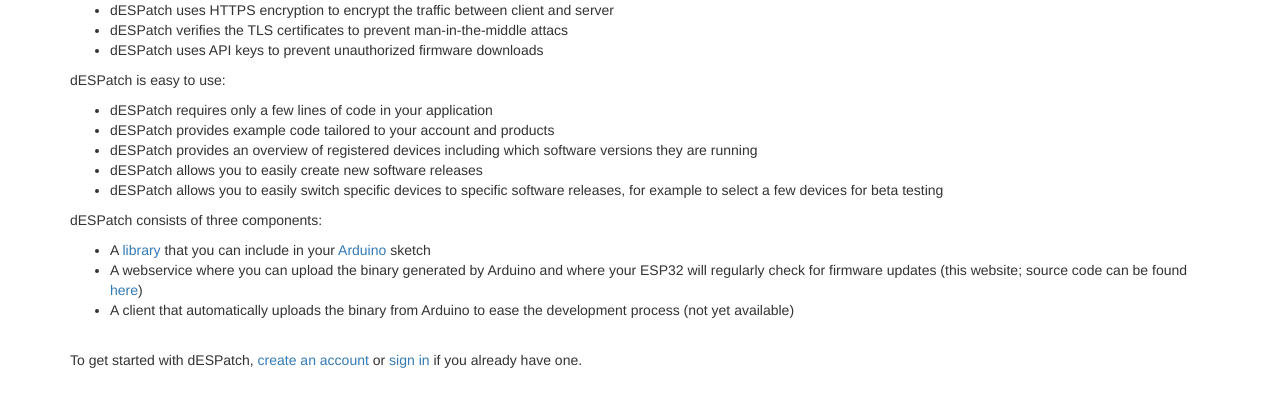
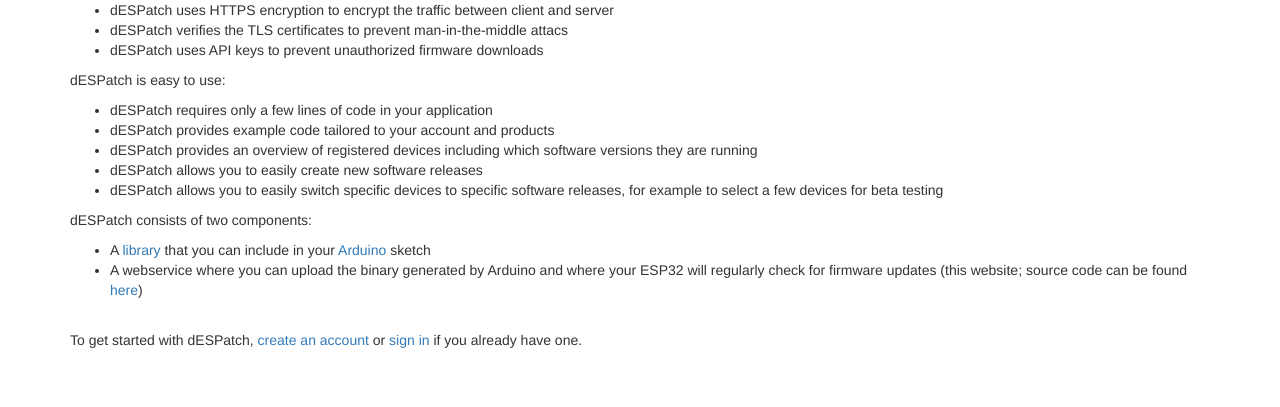
Before and after one commit to admarschoonen/dESPatch-web, a Flask app: page / in a window 1280 px wide. Shown: the part 202-609 px from the top of the page. Run offline with Flask 2, Linux system fonts and the light colour scheme; parts of the project's set-up code (start-up, migrations or seed data) failed here and were passed over; some libraries are stand-ins or nearby versions.

Commit message:
Updated description

```diff
--- a/app/templates/description.html
+++ b/app/templates/description.html
@@ -18,11 +18,10 @@
     <li>dESPatch allows you to easily create new software releases</li>
     <li>dESPatch allows you to easily switch specific devices to specific software releases, for example to select a few devices for beta testing</li>
   </ul></p>
-  <p>dESPatch consists of three components:
+  <p>dESPatch consists of two components:
   <ul>
   <li>A <a href="https://github.com/admarschoonen/dESPatch">library</a> that you can include in your <a href="https://www.arduino.cc/">Arduino</a> sketch
   <li>A webservice where you can upload the binary generated by Arduino and where your ESP32 will regularly check for firmware updates (this website; source code can be found <a href="https://github.com/admarschoonen/dESPatch-web">here</a>)
-  <li>A client that automatically uploads the binary from Arduino to ease the development process (not yet available)
   </ul>
   <br>
   To get started with dESPatch, <a href="{{ url_for('register') }}">create an account</a> or <a href="{{ url_for('login') }}">sign in</a> if you already have one.
```
